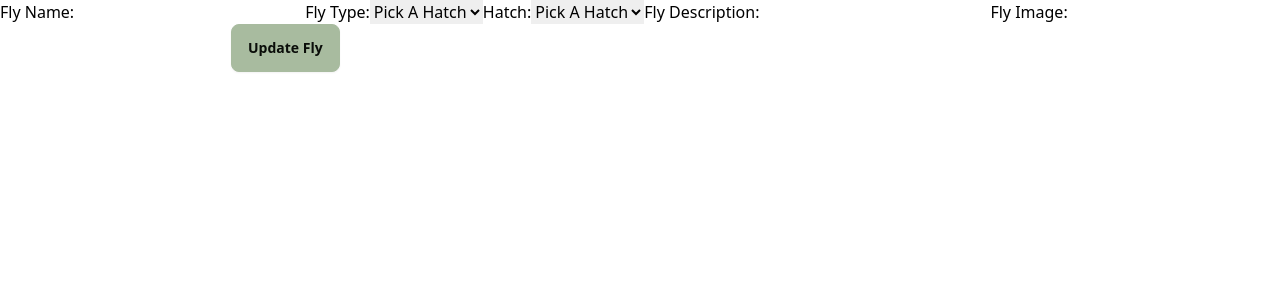
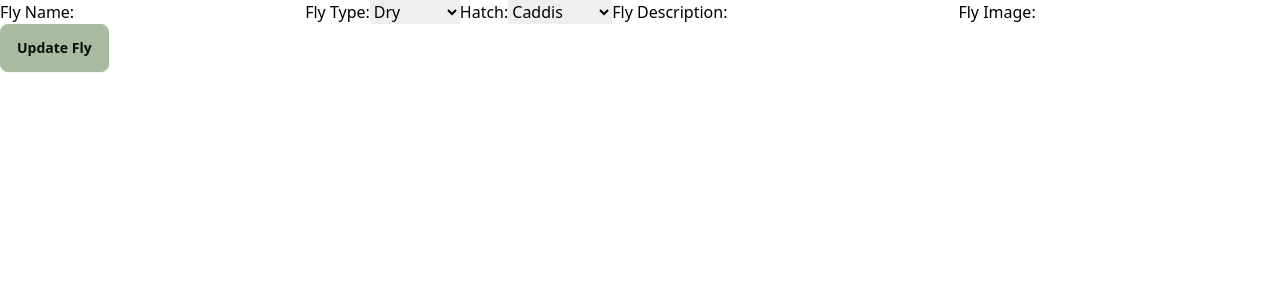
Before and after one commit to cmccaulee/hatch_and_hackle, a React (Vite) app in the folder client/: page /flies/update/1 in a window 1280 px wide. Shown: the top 300 px of the page. Built offline with nearby package versions, Linux system fonts and the light colour scheme; no server answers; a web font is replaced by a local one.

Commit message:
Cleanup
cleaned up some form errors

```diff
--- a/client/src/components/Forms/EditForm.jsx
+++ b/client/src/components/Forms/EditForm.jsx
@@ -57,12 +57,11 @@ const EditForm = () => {
                 <label htmlFor="type">
                     Fly Type:
                     <select
-                        type="option" // May need to adjust this line
+                        type="option"
                         value={fly.type}
                         name="type"
                         id="type"
                         onChange={(e) => changeHandler(e)}>
-                        <option selected>Pick A Hatch</option>
                         <option value="Dry">Dry</option>
                         <option value="Wet">Wet</option>
                         <option value="Nymph">Nymph</option>
@@ -79,12 +78,11 @@ const EditForm = () => {
                 <label htmlFor="hatch">
                     Hatch:
                     <select
-                        type="option" // May need to adjust this line
+                        type="option"
                         value={fly.hatch}
                         name="hatch"
                         id="hatch"
                         onChange={(e) => changeHandler(e)}>
-                        <option selected>Pick A Hatch</option>
                         <option value="Caddis">Caddis</option>
                         <option value="Mayfly">Mayfly</option>
                         <option value="Stonefly">Stonefly</option>
--- a/client/src/components/Forms/NewFlyForm.jsx
+++ b/client/src/components/Forms/NewFlyForm.jsx
@@ -73,8 +73,9 @@ const NewFlyForm = () => {
                         value={fly.type}
                         name="type"
                         id="type"
+                        placeHolder="Pick A Type"
                         onChange={(e) => changeHandler(e)}>
-                        <option selected>Pick A Hatch</option>
+                        <option value={null}>Pick A Type</option>
                         <option value="Dry">Dry</option>
                         <option value="Wet">Wet</option>
                         <option value="Nymph">Nymph</option>
@@ -95,8 +96,9 @@ const NewFlyForm = () => {
                         value={fly.hatch}
                         name="hatch"
                         id="hatch"
+                        placeHolder="Pick A Hatch"
                         onChange={(e) => changeHandler(e)}>
-                        <option selected>Pick A Hatch</option>
+                        <option value={null}>Pick A Hatch</option>
                         <option value="Caddis">Caddis</option>
                         <option value="Mayfly">Mayfly</option>
                         <option value="Stonefly">Stonefly</option>
--- a/client/src/components/Sections/Flies.jsx
+++ b/client/src/components/Sections/Flies.jsx
@@ -1,5 +1,4 @@
 import { useEffect, useState } from "react";
-import { Link, useNavigate } from "react-router-dom";
 import FlyService from "../../services/flies.services";
 import ItemCard from "../Cards/ItemCard";
 
--- a/client/src/components/Sections/SingleFly.jsx
+++ b/client/src/components/Sections/SingleFly.jsx
@@ -8,8 +8,7 @@ const SingleFly = () => {
     const navigate = useNavigate();
     const { id } = useParams();
     const [fly, setFly] = useState({});
-    const { user, setUser, isLoggedIn, setIsLoggedIn } =
-        useContext(LoggedInUserContext);
+    const { user, isLoggedIn } = useContext(LoggedInUserContext);
 
     useEffect(() => {
         FlyService.getOne(id).then((response) => {
--- a/client/src/views/Retrievals/AllFlies.jsx
+++ b/client/src/views/Retrievals/AllFlies.jsx
@@ -1,16 +1,21 @@
 import Flies from "../../components/Sections/Flies";
 import TopNav from "../../components/Sections/TopNav";
 import { Link } from "react-router-dom";
+import { LoggedInUserContext } from "../../context/LoggedInUserContext";
+import { useContext } from "react";
 
 const AllFlies = () => {
+    const { isLoggedIn } = useContext(LoggedInUserContext);
     return (
         <>
             <TopNav />{" "}
             <div className="container mx-8 mt-8 flex justify-between">
                 <h1 className="text-5xl">Trusted Fly Patterns</h1>
-                <Link to={"/flies/create"} className="btn btn-primary">
-                    Create Your Own
-                </Link>
+                {isLoggedIn ? (
+                    <Link to={"/flies/create"} className="btn btn-primary">
+                        Create Your Own
+                    </Link>
+                ) : null}
             </div>
             <div className="mx-8 mt-8">
                 <Flies />
```
